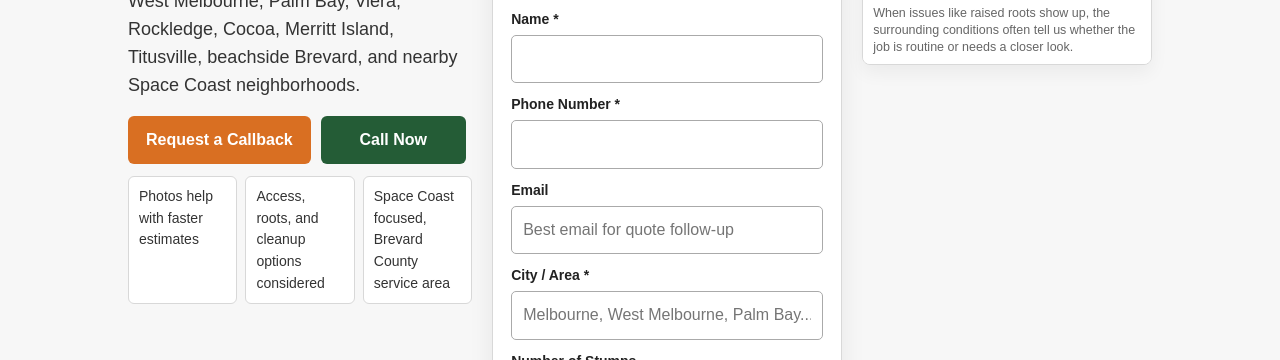
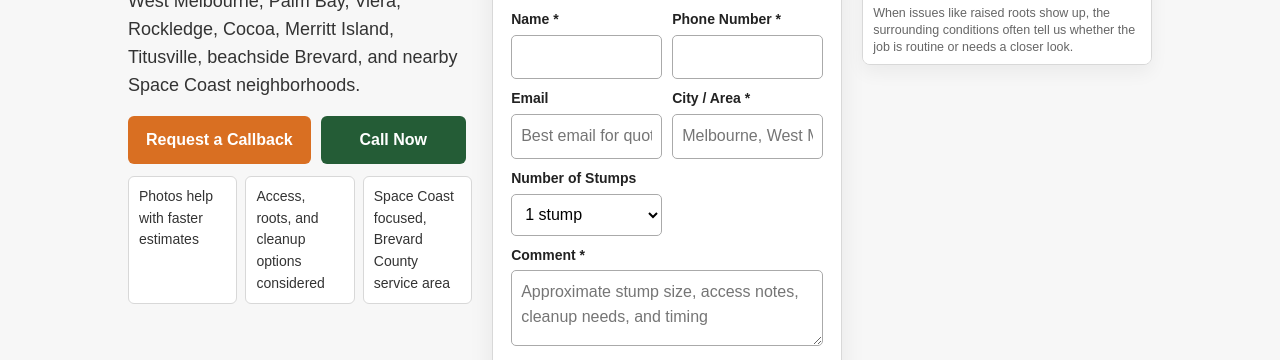
Before and after one commit to emilypattillo/spacecoaststumpgrinding, a plain HTML site: page index.html in a window 1280 px wide. Shown: the part 387-747 px from the top of the page. Drawn offline with Linux system fonts and the light colour scheme.

Commit message:
Compact Melbourne stump hero form

```diff
--- a/assets/styles.css
+++ b/assets/styles.css
@@ -115,7 +115,11 @@ textarea{height:104px;resize:vertical}
   .formbox{padding:18px;position:relative;top:auto}
   .formbox h2{font-size:21px}
   .form-intro{margin-top:-2px;margin-bottom:12px}
-  .formbox textarea{height:84px}
+  .formbox form{display:grid;grid-template-columns:1fr 1fr;column-gap:10px;row-gap:9px}
+  .formbox .field{margin-bottom:0}
+  .formbox .field:nth-of-type(6),.formbox button,.formbox p.small{grid-column:1 / -1}
+  .formbox input,.formbox select{min-height:42px;padding:9px}
+  .formbox textarea{height:76px;min-height:76px;padding:9px}
   .section{padding:34px 0}
   .cards,.cards.three{grid-template-columns:repeat(3,1fr)}
   .split{grid-template-columns:minmax(0,1.4fr) minmax(280px,.9fr);gap:24px}
```
